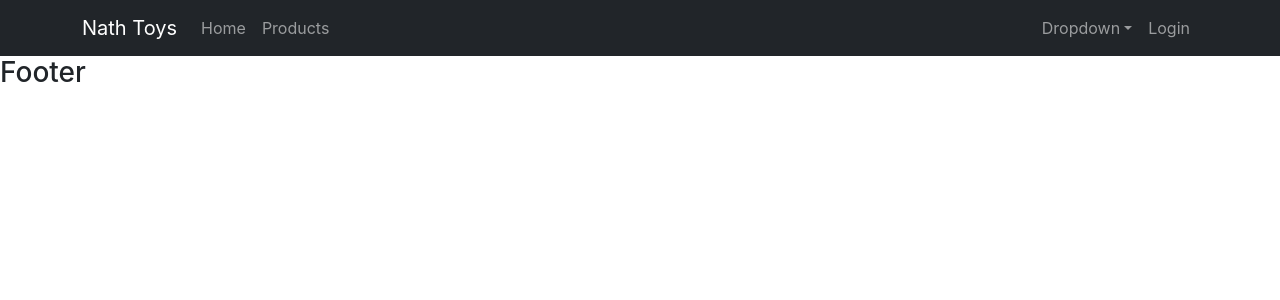
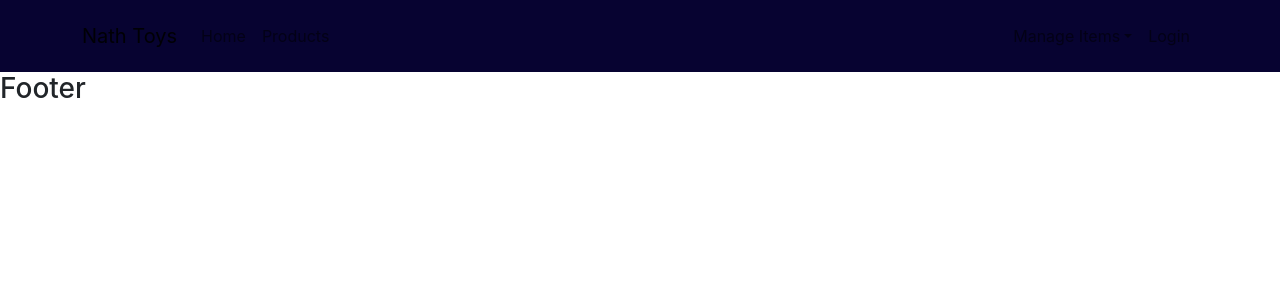
Before and after one commit to sagordevnath/nath-toys-client, a React (Create React App) app: page /register in a window 1280 px wide. Shown: the top 300 px of the page. Built offline with nearby package versions, Linux system fonts and the light colour scheme.

Commit message:
navbar and banner structured

```diff
--- a/src/App.js
+++ b/src/App.js
@@ -10,6 +10,7 @@ function App() {
       <Header></Header>
       <Routes>
         <Route path="/" element={<Home />} />
+        <Route path="/home" element={<Home />} />
       </Routes>
       <Footer></Footer>
     </div>
--- a/src/Pages/Home/Banner/Banner.js
+++ b/src/Pages/Home/Banner/Banner.js
@@ -1,11 +1,39 @@
-import React from 'react';
+import React from "react";
+import { Carousel } from "react-bootstrap";
 
 const Banner = () => {
-    return (
-        <div>
-            <h3>Banner</h3>
-        </div>
-    );
+  return (
+    <div>
+      <Carousel fade>
+        <Carousel.Item>
+          <img
+            className="d-block w-100"
+            src="https://kdvr.com/wp-content/uploads/sites/11/2022/02/1040x585-2022-0117-best-teeturtle-toys-b484b4.jpg?w=1280https://kdvr.com/wp-content/uploads/sites/11/2022/02/1040x585-2022-0117-best-teeturtle-toys-b484b4.jpg?w=1280"
+            alt="Second slide"
+          />
+
+          <Carousel.Caption>
+            <h3>Second slide label</h3>
+            <p>Lorem ipsum dolor sit amet, consectetur adipiscing elit.</p>
+          </Carousel.Caption>
+        </Carousel.Item>
+        <Carousel.Item>
+          <img
+            className="d-block w-100"
+            src="https://kdvr.com/wp-content/uploads/sites/11/2022/02/1040x585-2022-0117-best-teeturtle-toys-b484b4.jpg?w=1280"
+            alt="Third slide"
+          />
+
+          <Carousel.Caption>
+            <h3>Third slide label</h3>
+            <p>
+              Praesent commodo cursus magna, vel scelerisque nisl consectetur.
+            </p>
+          </Carousel.Caption>
+        </Carousel.Item>
+      </Carousel>
+    </div>
+  );
 };
 
 export default Banner;
--- a/src/Pages/Home/Home/Home.js
+++ b/src/Pages/Home/Home/Home.js
@@ -1,9 +1,10 @@
 import React from 'react';
+import Banner from '../Banner/Banner';
 
 const Home = () => {
     return (
         <div>
-            <h3>Home</h3>
+            <Banner></Banner>
         </div>
     );
 };
--- /dev/null
+++ b/src/Pages/Shared/Header/Header.css
@@ -0,0 +1,7 @@
+.navbar {
+    background-color: rgb(7, 3, 49);
+
+}
+Nav .link {
+    color: rgb(226, 154, 73);
+}
--- a/src/Pages/Shared/Header/Header.js
+++ b/src/Pages/Shared/Header/Header.js
@@ -1,33 +1,31 @@
 import React from "react";
 import { Container, Nav, Navbar, NavDropdown } from "react-bootstrap";
+import { Link } from "react-router-dom";
+import './Header.css';
 
 const Header = () => {
   return (
     <div>
-      <Navbar collapseOnSelect expand="lg" bg="dark" variant="dark">
-        <Container>
-          <Navbar.Brand href="#home">Nath Toys</Navbar.Brand>
+      <Navbar collapseOnSelect expand="lg">
+        <Container className="navbar">
+          <Navbar.Brand as={Link} to="/">Nath Toys</Navbar.Brand>
           <Navbar.Toggle aria-controls="responsive-navbar-nav" />
           <Navbar.Collapse id="responsive-navbar-nav">
-            <Nav className="me-auto">
-              <Nav.Link href="#features">Home</Nav.Link>
-              <Nav.Link href="#pricing">Products</Nav.Link>
+            <Nav className="me-auto link">
+              <Nav.Link as={Link} to="/home">Home</Nav.Link>
+              <Nav.Link as={Link} to="/products">Products</Nav.Link>
             </Nav>
             <Nav>
-              <NavDropdown title="Dropdown" id="collasible-nav-dropdown">
-                <NavDropdown.Item href="#action/3.1">Action</NavDropdown.Item>
-                <NavDropdown.Item href="#action/3.2">
+              <NavDropdown title="Manage Items" id="collasible-nav-dropdown">
+                <NavDropdown.Item as={Link} to="#action/3.1">Action</NavDropdown.Item>
+                <NavDropdown.Item as={Link} to="#action/3.2">
                   Another action
                 </NavDropdown.Item>
-                <NavDropdown.Item href="#action/3.3">
+                <NavDropdown.Item as={Link} to="#action/3.3">
                   Something
                 </NavDropdown.Item>
-                <NavDropdown.Divider />
-                <NavDropdown.Item href="#action/3.4">
-                  Separated link
-                </NavDropdown.Item>
               </NavDropdown>
-              <Nav.Link eventKey={2} href="#memes">
+              <Nav.Link eventKey={2} as={Link} to="/login">
                 Login
               </Nav.Link>
             </Nav>
```
